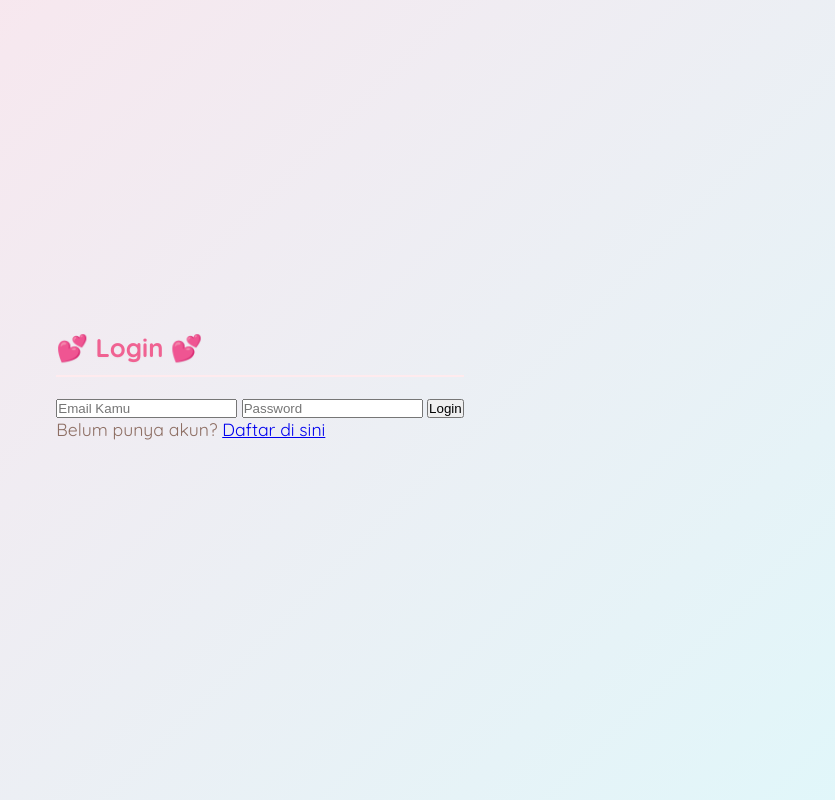
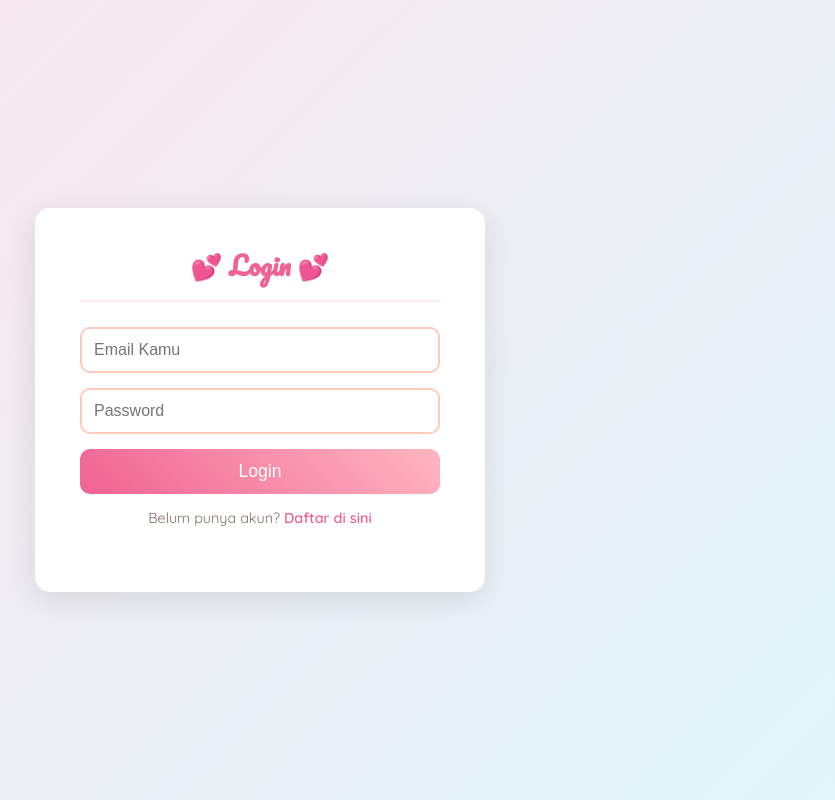
Before and after one commit to barravasska/Atur-pengingat, a plain HTML site: page index.html in a window 1280 px wide. Shown: the whole page, without its empty margins (380-1215 px from the left). Drawn offline with Linux system fonts and the light colour scheme; some packages are replaced by stand-ins of ours; no server answers; a script that the page names is missing.

Commit message:
Update style.css

```diff
--- a/style.css
+++ b/style.css
@@ -245,3 +245,80 @@ h2 {
     color: #4caf50; /* Warna hijau tua untuk ikon 'sudah selesai' */
     content: '✔'; /* Ganti ikon jika diperlukan (opsional) */
 }
+
+.auth-container {
+    background-color: #ffffff;
+    padding: 35px 45px;
+    border-radius: 15px;
+    box-shadow: 0 8px 30px rgba(0, 0, 0, 0.1);
+    width: 100%;
+    max-width: 450px;
+    text-align: center;
+}
+
+.auth-container h2 {
+    font-family: 'Pacifico', cursive;
+    color: #f06292;
+    margin-bottom: 25px;
+}
+
+.auth-container input {
+    width: 100%;
+    padding: 12px;
+    margin-bottom: 15px;
+    border: 2px solid #ffccbc;
+    border-radius: 10px;
+    font-size: 1em;
+}
+
+.auth-container button {
+    width: 100%;
+    padding: 12px;
+    background: linear-gradient(45deg, #f06292, #ffb6c1);
+    color: white;
+    border: none;
+    border-radius: 10px;
+    font-size: 1.1em;
+    cursor: pointer;
+    margin-bottom: 15px;
+}
+
+.auth-container p {
+    font-size: 0.9em;
+}
+
+.auth-container a {
+    color: #f06292;
+    text-decoration: none;
+    font-weight: 600;
+}
+
+/* --- Gaya untuk Header di Aplikasi Utama --- */
+.header {
+    display: flex;
+    justify-content: space-between;
+    align-items: center;
+    margin-bottom: 10px;
+}
+
+.header h1 {
+    margin-bottom: 0;
+    font-size: 2.5em;
+}
+
+.user-info {
+    font-size: 0.9em;
+    text-align: right;
+}
+
+#logout-button {
+    background: #ffcdd2;
+    color: #c62828;
+    padding: 5px 10px;
+    border-radius: 8px;
+    font-size: 0.8em;
+    font-weight: 600;
+    cursor: pointer;
+    border: none;
+    margin-top: 5px;
+}
```
